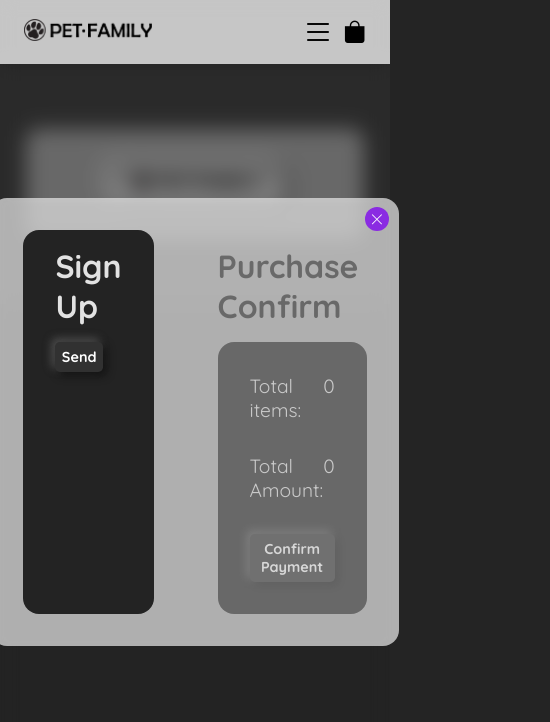
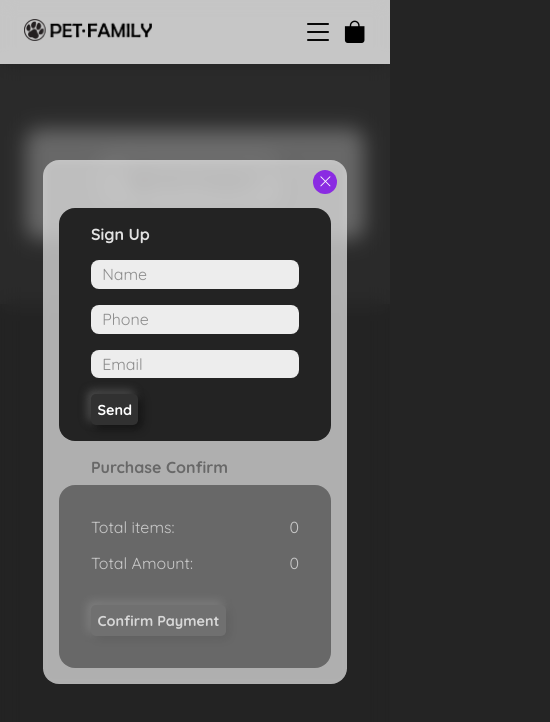
Before and after one commit to Jaco25PL/Pet-Fashion-eCommerce, a React (Vite) app: page /cart/checkout in a window 390 px wide. Shown: the top 722 px of the page, 550 px wide, since content can reach past the window. Built offline with nearby package versions, Linux system fonts and the light colour scheme.

Commit message:
responsive modifications

```diff
--- a/src/App.css
+++ b/src/App.css
@@ -20,6 +20,9 @@
     -o-transition: all ease .3s;
 }
 
+
+@media screen and (min-width: 800px) {
+
     .btn:hover{
         color: #232323;
         background-color: #ffffff;
@@ -40,6 +43,32 @@
         -ms-transform: none;
         -o-transform: none;
     }
+}
+
+@media screen and (max-width: 800px) {
+
+    .btn:active{
+        color: #232323;
+        background-color: #ffffff;
+        transform: scale(1.1);
+        -webkit-transform: scale(1.1);
+        -moz-transform: scale(1.1);
+        -ms-transform: scale(1.1);
+        -o-transform: scale(1.1);
+    }
+
+    .btnStatic:active{
+        transform: none;
+        cursor: default;
+        color: #ffffff;
+        background-color: #232323;
+        -webkit-transform: none;
+        -moz-transform: none;
+        -ms-transform: none;
+        -o-transform: none;
+    }
+}
+
 
 
 .modal.toastify{
--- a/src/components/AboutUs/styles.module.css
+++ b/src/components/AboutUs/styles.module.css
@@ -2,7 +2,7 @@
     background-color: #292929;
     padding: 1rem;
     margin: 2rem 10rem;
-    height: 60vh;
+    min-height: 60vh;
     border-radius: 1rem;
     -webkit-border-radius: 1rem;
     -moz-border-radius: 1rem;
@@ -26,3 +26,14 @@
     -o-border-radius: .8rem;
     text-align: justify;
 }
+
+
+
+@media screen and (max-width: 850px) {
+    .container{
+        margin: 2rem 1rem;
+    }
+    .item:last-child{
+        padding: 2rem 1rem;
+    }
+}
--- a/src/components/Cart/styles.module.css
+++ b/src/components/Cart/styles.module.css
@@ -5,7 +5,7 @@
 .emptyCart{
     background-color: #313131;
     border-radius: 1rem;
-    height: 60vh;
+    min-height: 60vh;
     -webkit-border-radius: 1rem;
     -moz-border-radius: 1rem;
     -ms-border-radius: 1rem;
@@ -104,8 +104,21 @@
     -o-border-radius: .8rem;
 }
 
-@media screen and (max-width: 760px) {
+@media screen and (max-width: 850px) {
     .container{
         margin: 2rem 0;
     }
+    .emptyCartItems{
+        margin: 2rem 1rem;
+    }
+    .cartContainer{
+        margin: 2rem 1rem;
+    }
+    .cartCheckout{
+        padding: 2rem 1rem;
+    }
+    .btn{
+        font-size: 1rem;
+        padding: .4rem 1rem;
+    }
 }
--- a/src/components/CartItem/styles.module.css
+++ b/src/components/CartItem/styles.module.css
@@ -67,7 +67,7 @@
     }
 }
 
-@media screen and (max-width: 600px) {
+@media screen and (max-width: 700px) {
     .item{
         display: flex;
         flex-direction: column;
--- a/src/components/CheckOut/styles.module.css
+++ b/src/components/CheckOut/styles.module.css
@@ -87,7 +87,7 @@
     -o-transform: scale(1.08);
 }
 
-input{
+.user input{
     margin-bottom: 1rem;
     padding: 0 .7rem;
     font-size: 1.2rem;
@@ -103,7 +103,7 @@ input{
     background-color: #ededed;
 }
 
-input::placeholder{
+.user input::placeholder{
     font-size: 1.2rem;
     color: #555555a3;
 }
@@ -151,3 +151,38 @@ input::placeholder{
     display: flex;
     align-items: center;
 }
+
+@media screen and (max-width: 800px){
+    .container{
+        height: fit-content;
+        padding: 1rem;
+        flex-direction: column;
+        align-self: center;
+        gap: 0;
+        top: 0;
+    }
+    .userInfo{
+        margin-top: 2rem;
+    }
+    .user:first-child{
+        font-size: 1rem;
+    }
+    .user input{
+        font-size: 1rem;
+        height: 1.8rem;
+    }
+    .user input::placeholder{
+        font-size: 1rem;
+    }
+    .userBuy:first-child{
+        margin: 1rem 0 .5rem 2rem;
+        font-size: 1rem;
+    }
+    .userBuyInfo{
+        font-size: 1rem;
+    }
+    .userBuyInfo:first-child{
+        margin-bottom: 1rem;
+    }
+
+}
--- a/src/components/CheckOutItem/styles.module.css
+++ b/src/components/CheckOutItem/styles.module.css
@@ -112,3 +112,9 @@ footer > button{
 footer > button:hover{
     background-color: #8a2be2;
 }
+
+@media screen and (max-width: 850px){
+    .itemContainer{
+        padding: 1rem .5rem;
+    }
+}
--- a/src/components/NavBarCategories/NavBarCategories.jsx
+++ b/src/components/NavBarCategories/NavBarCategories.jsx
@@ -6,7 +6,7 @@ export const NavBarCategories = () => {
     return (
         <div>
             <label htmlFor="menu" className={styles.openMenu}><i className="bi bi-list"></i></label>
-            <input type="checkbox" id="menu"/>
+            <input className={styles.menu} type="checkbox" id="menu"/>
             <ul className={styles.categoryContainer}>
                 <li><Link  className={styles.linkItem} to={"/"}>HOME</Link></li>
                 <li><Link  className={styles.linkItem} to={"/category/Wear"}>WEAR</Link></li>
@@ -15,6 +15,5 @@ export const NavBarCategories = () => {
             </ul>
             <span className={styles.bgFilter}/>
         </div>
-
     )
 }
--- a/src/components/NavBarCategories/styles.module.css
+++ b/src/components/NavBarCategories/styles.module.css
@@ -29,9 +29,35 @@ li{
     -o-transition: all ease-out .2s;
 }
 
+.back{
+    display: none;
+    color: #000;
+    background-color: #9a9a9a;
+    width: fit-content;
+    padding: .5rem 1rem;
+    margin-top: 2rem;
+    border-radius: .5rem;
+    transition: all ease-out .4s;
+    -webkit-border-radius: .5rem;
+    -moz-border-radius: .5rem;
+    -ms-border-radius: .5rem;
+    -o-border-radius: .5rem;
+    -webkit-transition: all ease-out .4s;
+    -moz-transition: all ease-out .4s;
+    -ms-transition: all ease-out .4s;
+    -o-transition: all ease-out .4s;
+    cursor: pointer;
+}
 
+.back:active{
+    transform: scale(1.08);
+    -webkit-transform: scale(1.08);
+    -moz-transform: scale(1.08);
+    -ms-transform: scale(1.08);
+    -o-transform: scale(1.08);
+}
 
-input{
+.menu{
     display: none;
 }
 
@@ -58,16 +84,15 @@ input{
     -o-transform: scale(1.15);
 }
 
-input:checked + .categoryContainer {
-    right: 0;
+.menu:checked + .categoryContainer {
     opacity: 1;
-
+    display: flex;
 }
 
-input:checked ~ .bgFilter{
+.menu:checked ~ .bgFilter{
     opacity: 1;
+    display: block;
 }
-
 
 @media screen and (min-width: 850px) {
     .linkItem:hover::before {
@@ -77,17 +102,23 @@ input:checked ~ .bgFilter{
 }
 
 @media screen and (max-width: 850px) {
+    .back{
+        display: block;
+    }
+
     .openMenu{
         display: flex;
     }
    .categoryContainer{
+        display: none;
         flex-direction: column;
         background-color: #ffffffbd;
         position: fixed;
         top: 4rem;
-        right: -10rem;
+        right: 0;
         padding: 2rem 4rem 2rem 2rem;
         height: 100vh;
+        width: 50%;
         opacity: 0;
         z-index: 100;
         transition: all ease-in-out .3s;
@@ -98,14 +129,15 @@ input:checked ~ .bgFilter{
     }
 
     .bgFilter{
-        background-color: #00000080;
-        position: absolute;
+        display: none;
+        position: fixed;
         top: 4rem;
         left: 0;
         height: 100vh;
         width: 100%;
-        z-index: 20;
+        z-index: 0;
         opacity: 0;
+        background-color: #00000080;
         transition: all ease-in-out .3s;
         -webkit-transition: all ease-in-out .3s;
         -moz-transition: all ease-in-out .3s;
```
Lines whose indentation alone changed are shown as unchanged.
